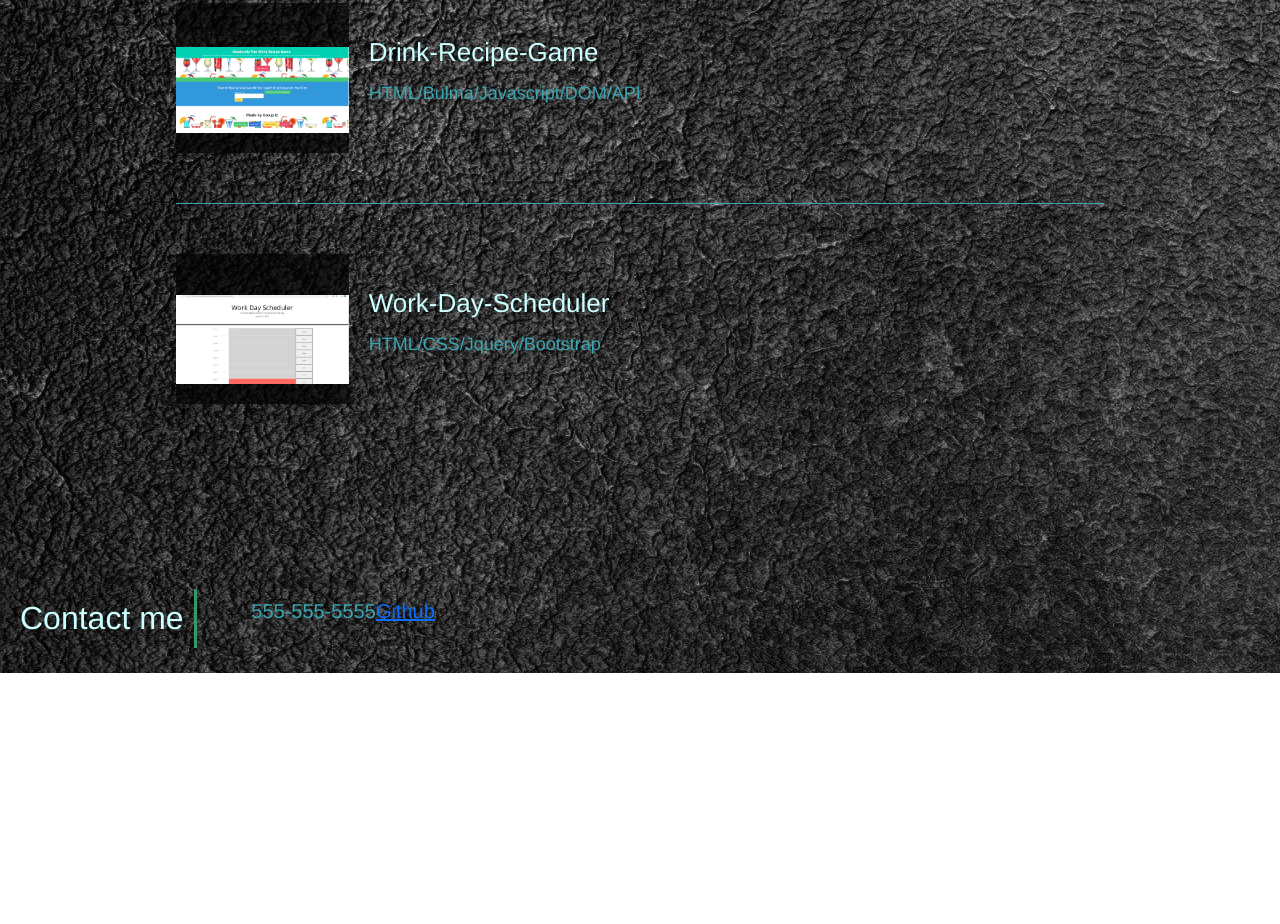
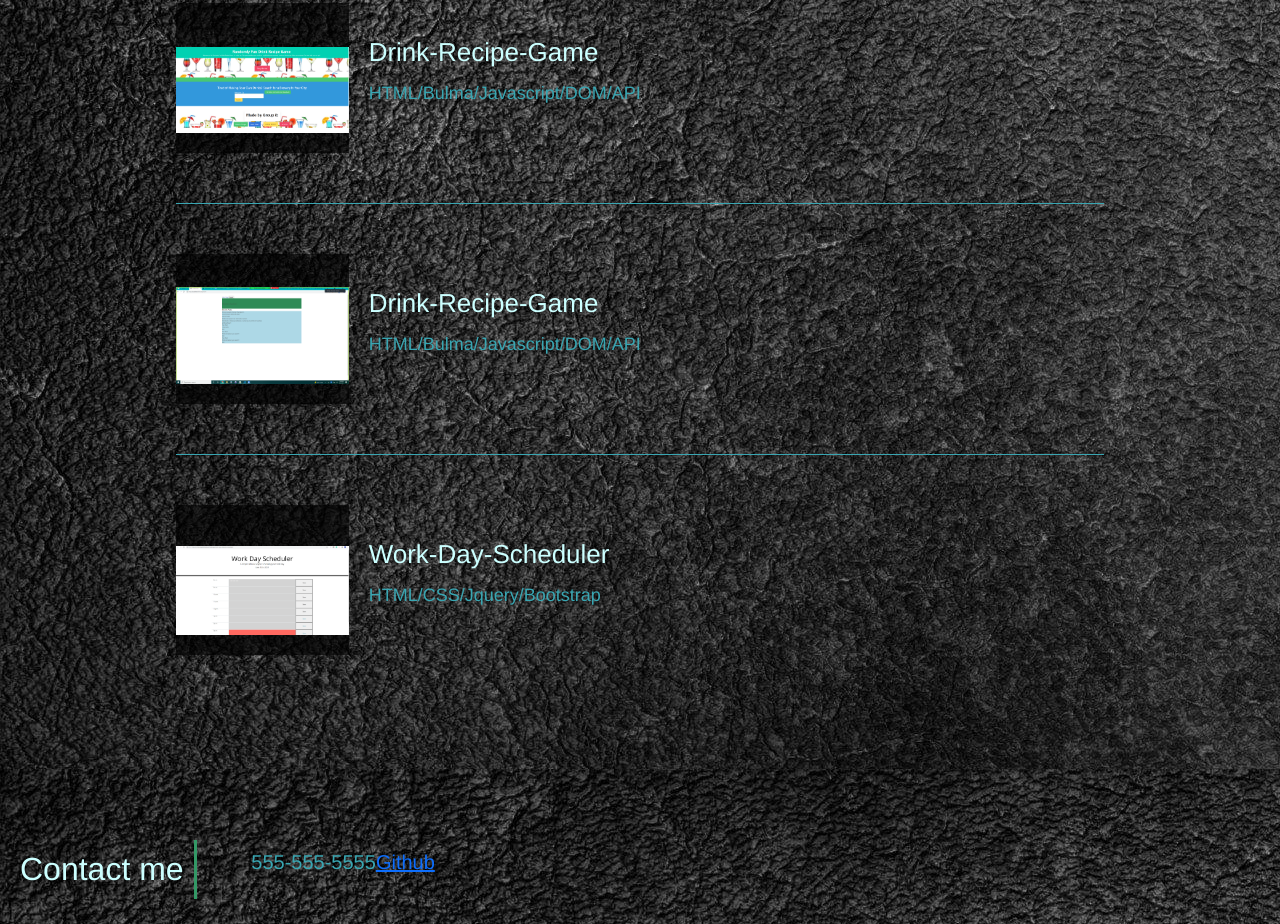
Before and after one commit to darkholyphoenix/Portfolio, a plain HTML site: page index.html in a window 1280 px wide. Shown: the part 1631-2555 px from the top of the page. Before the commit the page ends 2304 px from the top, so only its background shows below. Drawn offline with nearby package versions, Linux system fonts and the light colour scheme.

Commit message:
added new project

```diff
--- a/index.html
+++ b/index.html
@@ -102,6 +102,19 @@
           <div class="step">
             <div class="step-info">
               <div class="step-img">
+                <a class ="photo drink-game" href="https://github.com/crtijerina/Aquarium/" title="social-media">
+                  <img alt="social-media" src="./assets/images/aquarium.png">
+                </a>
+              </div>
+              <div class="step-text">
+                <h4>Drink-Recipe-Game</h4>
+                <p>HTML/Bulma/Javascript/DOM/API</p>
+              </div>
+            </div>
+          </div>
+          <div class="step">
+            <div class="step-info">
+              <div class="step-img">
                 <a class ="photo work-scheduler " href="https://darkholyphoenix.github.io/Work-Day-Scheduler/" title="work-scheduler">
                   <img alt="work-scheduler alt" src="./assets/images/work-scheduler.png">
                 </a>
```
Also changed, not shown: assets/images/aquarium.png (added).
